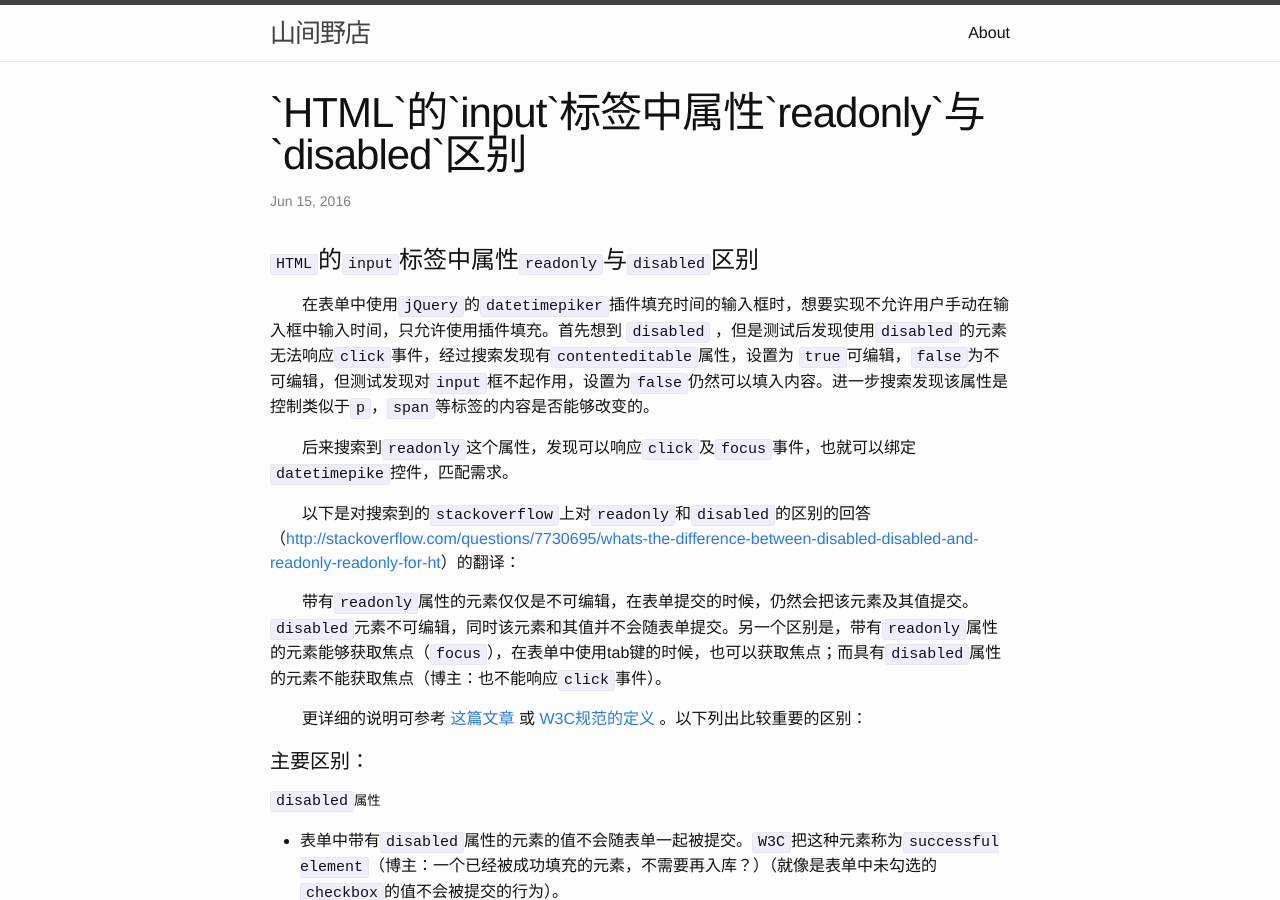
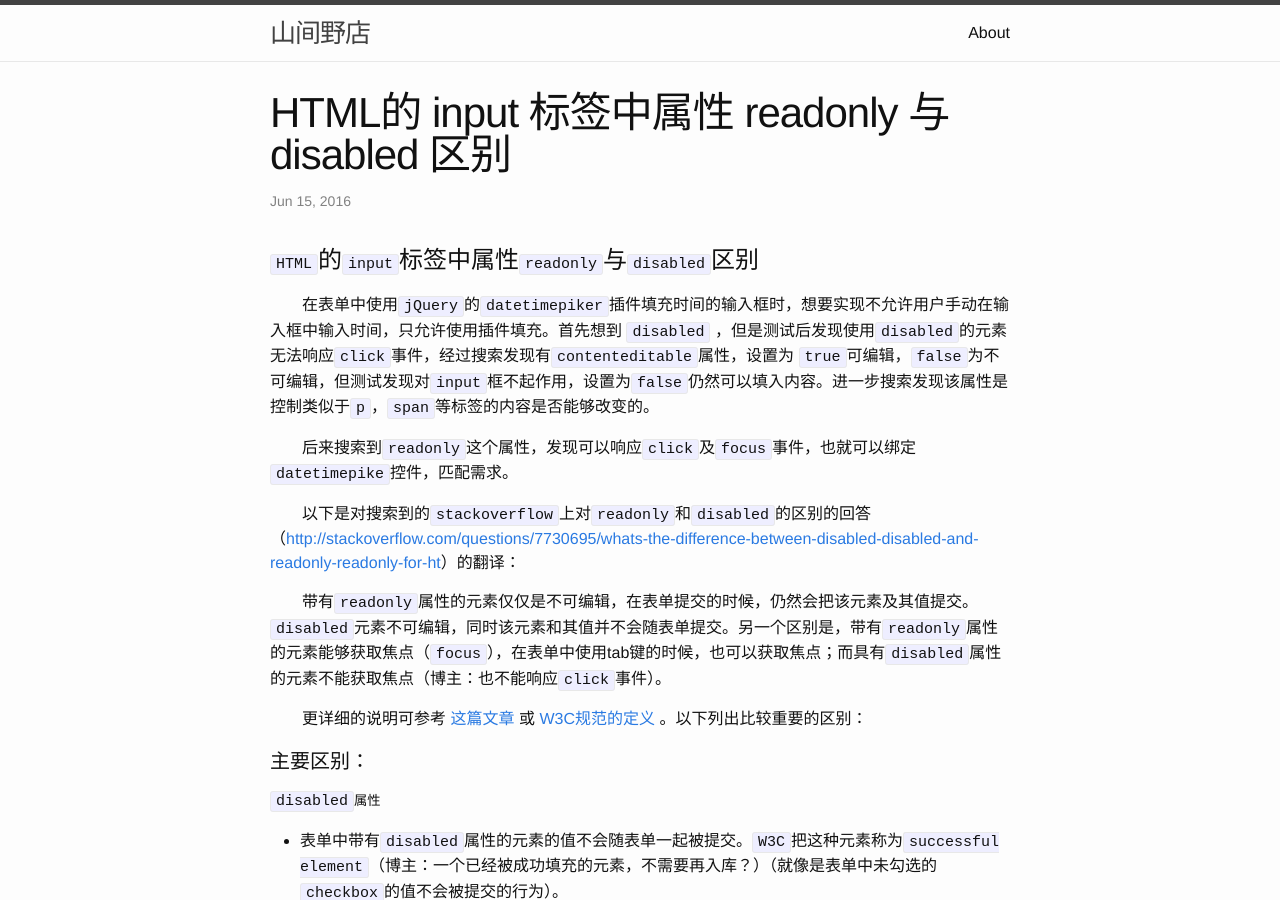
Before and after one commit to milkytsu/milkytsu.github.io, a Jekyll site: the page built from _posts/2016-06-15-difference-between-readonly-and-disabled.md, in a window 1280 px wide and 900 px high. Built offline with Jekyll 4.4.1, drawn with Linux system fonts in a browser that asks for light colours.

Commit message:
fix style

```diff
--- a/_posts/2016-06-15-difference-between-readonly-and-disabled.md
+++ b/_posts/2016-06-15-difference-between-readonly-and-disabled.md
@@ -1,6 +1,6 @@
 ---
 layout: post
-title:  "`HTML`的`input`标签中属性`readonly`与`disabled`区别"
+title:  "HTML的 input 标签中属性 readonly 与 disabled 区别"
 date:   2016-06-15 23:14:29 +0800
 categories: html readonly disabled
 ---
```
